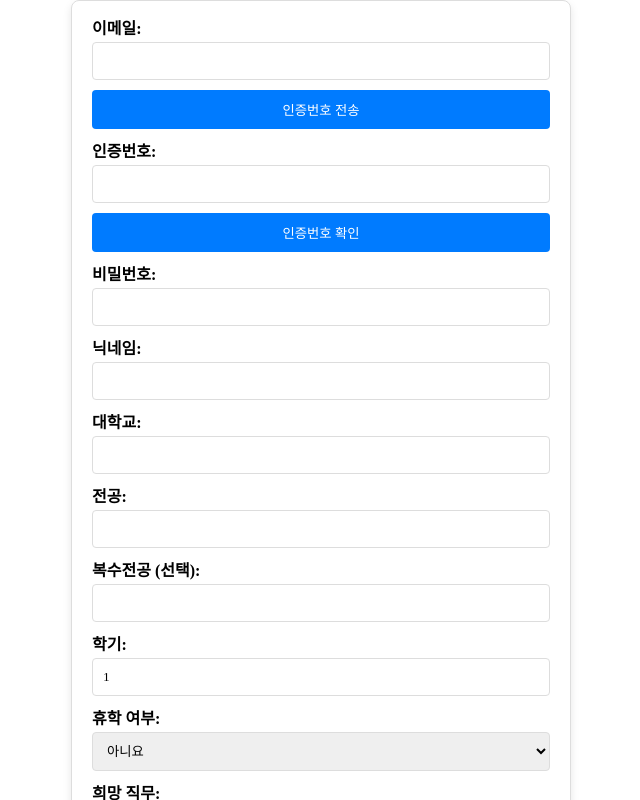
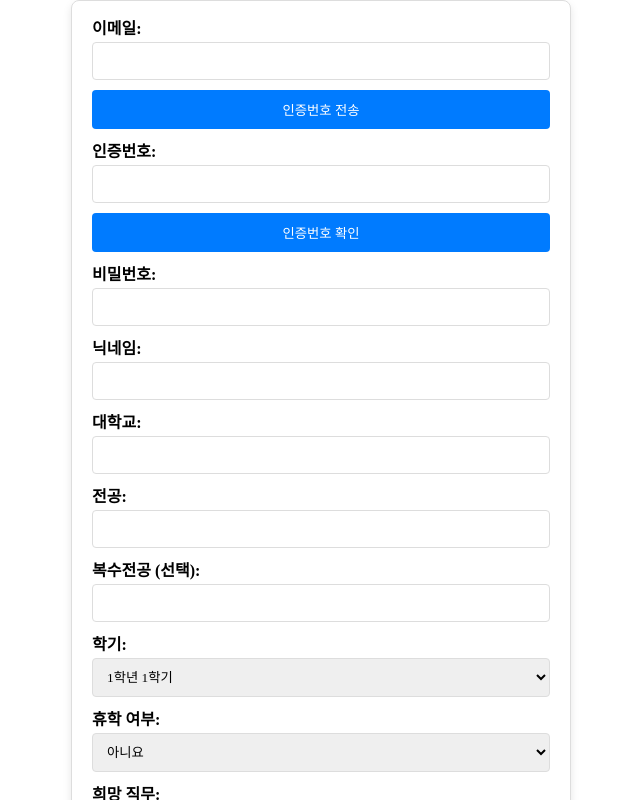
Before and after one commit to Pororii/NewPoSSG, a React (Create React App) app in the folder frontend/: page /register in a window 1280 px wide. Shown: the top 800 px of the page, without its empty margins (319-959 px from the left). Built offline with nearby package versions, Linux system fonts and the light colour scheme; no server answers; a web font is replaced by a local one.

Commit message:
[Fix✏️] 학기 선택 형식 수정

```diff
--- a/frontend/src/pages/RegisterPage/Register.tsx
+++ b/frontend/src/pages/RegisterPage/Register.tsx
@@ -79,6 +79,21 @@ const Register: React.FC = () => {
     }
   }
 
+  const convertPeriodToNumber = (selectedPeriod: string): number => {
+    const mapping: { [key: string]: number } = {
+      '1-1': 1,
+      '1-2': 2,
+      '2-1': 3,
+      '2-2': 4,
+      '3-1': 5,
+      '3-2': 6,
+      '4-1': 7,
+      '4-2': 8,
+      기타: 9,
+    }
+    return mapping[selectedPeriod]
+  }
+
   return (
     <L.Form onSubmit={handleSubmit}>
       <L.InputContainer>
@@ -158,12 +173,21 @@ const Register: React.FC = () => {
 
       <L.InputContainer>
         <L.Label>학기:</L.Label>
-        <L.Input
-          type='number'
+        <L.Select
           value={period}
-          onChange={e => setPeriod(parseInt(e.target.value))}
+          onChange={e => setPeriod(convertPeriodToNumber(e.target.value))}
           required
-        />
+        >
+          <option value='1-1'>1학년 1학기</option>
+          <option value='1-2'>1학년 2학기</option>
+          <option value='2-1'>2학년 1학기</option>
+          <option value='2-2'>2학년 2학기</option>
+          <option value='3-1'>3학년 1학기</option>
+          <option value='3-2'>3학년 2학기</option>
+          <option value='4-1'>4학년 1학기</option>
+          <option value='4-2'>4학년 2학기</option>
+          <option value='기타'>기타</option>
+        </L.Select>
       </L.InputContainer>
 
       <L.InputContainer>
```
